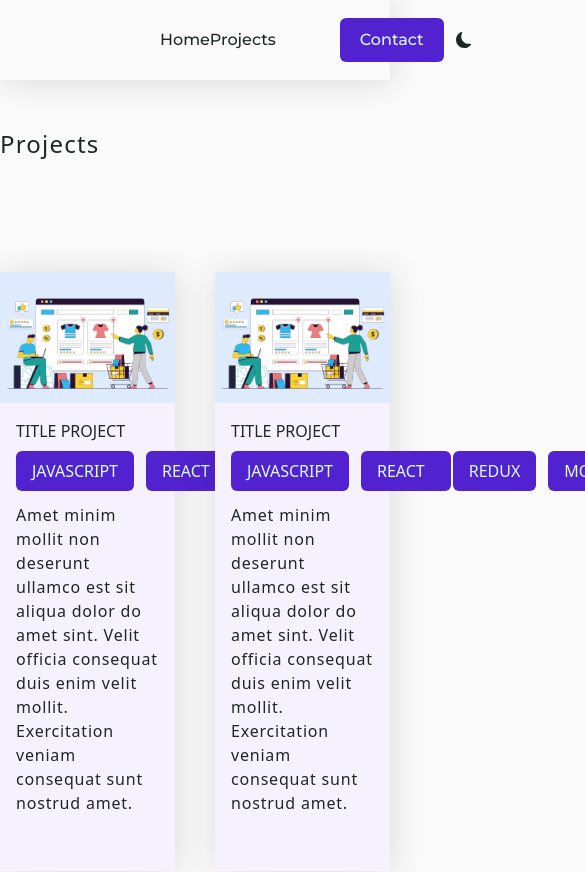
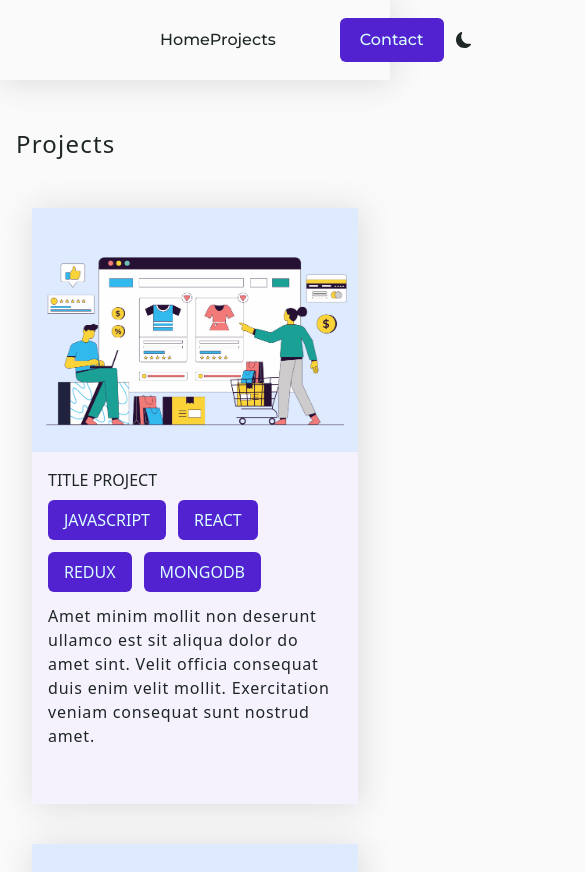
Before and after one commit to francociprian/example, a React (Create React App) app: page /projects in a window 390 px wide. Shown: the top 872 px of the page, 585 px wide, since content can reach past the window. Built offline with nearby package versions, Linux system fonts and the light colour scheme.

Commit message:
Updating the responsive projects

```diff
--- a/src/Pages/HeroProjects.js
+++ b/src/Pages/HeroProjects.js
@@ -15,7 +15,7 @@ const CardProjects = () => {
       <img src={ImageProjects} alt='Projects' />
       <div className='px-4 py-4'>
         <h2 className='pb-2'>TITLE PROJECT</h2>
-        <div className='flex gap-3 pb-3'>
+        <div className='flex flex-wrap gap-3 pb-3'>
           <TechnologiesProjects title={'JAVASCRIPT'}/>
           <TechnologiesProjects title={'REACT'}/>
           <TechnologiesProjects title={'REDUX'}/>
@@ -47,8 +47,8 @@ export default function Projects() {
         transition={transition}
       >
         <div className='max-w-6xl mx-auto text-[#1F2626] dark:text-[#BDEBEA]'>
-          <h1 className='tracking-wider pt-32 text-2xl'>Projects</h1>
-          <div className=' my-28 grid grid-cols-2 gap-10'>
+          <h1 className='tracking-wider pt-32 text-2xl pl-4'>Projects</h1>
+          <div className='grid grid-cols-1 gap-10 my-12 px-8 sm:my-28 sm:grid-cols-2 sm:px-4 '>
             <CardProjects />
             <CardProjects />
             <CardProjects />
--- a/src/components/Projects.js
+++ b/src/components/Projects.js
@@ -15,7 +15,7 @@ const CardProjects = () => {
       <img src={ImageProjects} alt='Projects' />
       <div className='px-4 py-4'>
         <h2 className='pb-2'>TITLE PROJECT</h2>
-        <div className='flex gap-3 pb-3'>
+        <div className='flex flex-wrap gap-3 pb-3'>
           <TechnologiesProjects title={'JAVASCRIPT'}/>
           <TechnologiesProjects title={'REACT'}/>
           <TechnologiesProjects title={'REDUX'}/>
@@ -30,8 +30,8 @@ const CardProjects = () => {
 export default function Projects() {
   return (
     <div className='max-w-6xl mx-auto text-[#1F2626] dark:text-[#BDEBEA] my-32'>
-      <h1 className='tracking-wider text-2xl mb-20'>Projects</h1>
-      <div className='my-10 grid grid-cols-2 gap-7'>
+      <h1 className='tracking-wider text-2xl mb-20 pl-4'>Projects</h1>
+      <div className='grid grid-cols-1 gap-7 my-8 px-8 sm:grid-cols-2 sm:my-10 sm:px-4'>
         <CardProjects />
         <CardProjects />
       </div>
```
